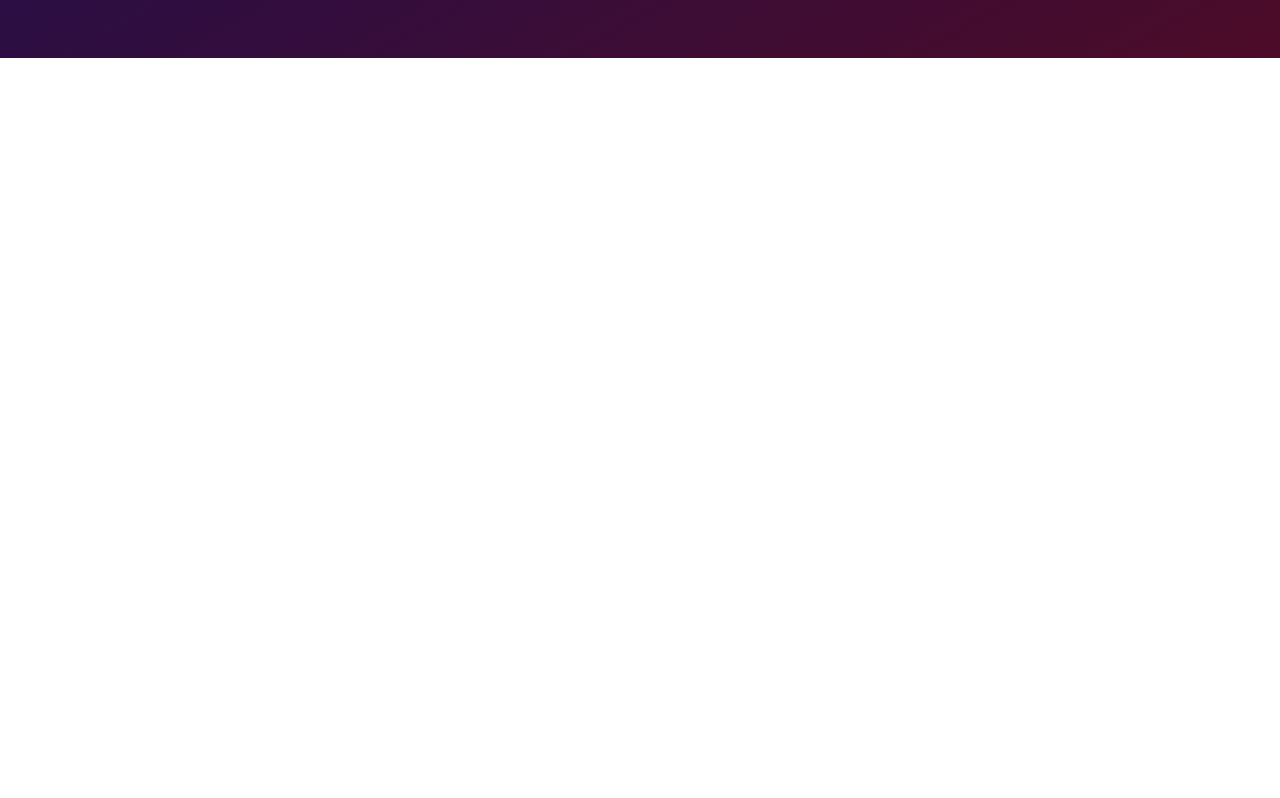
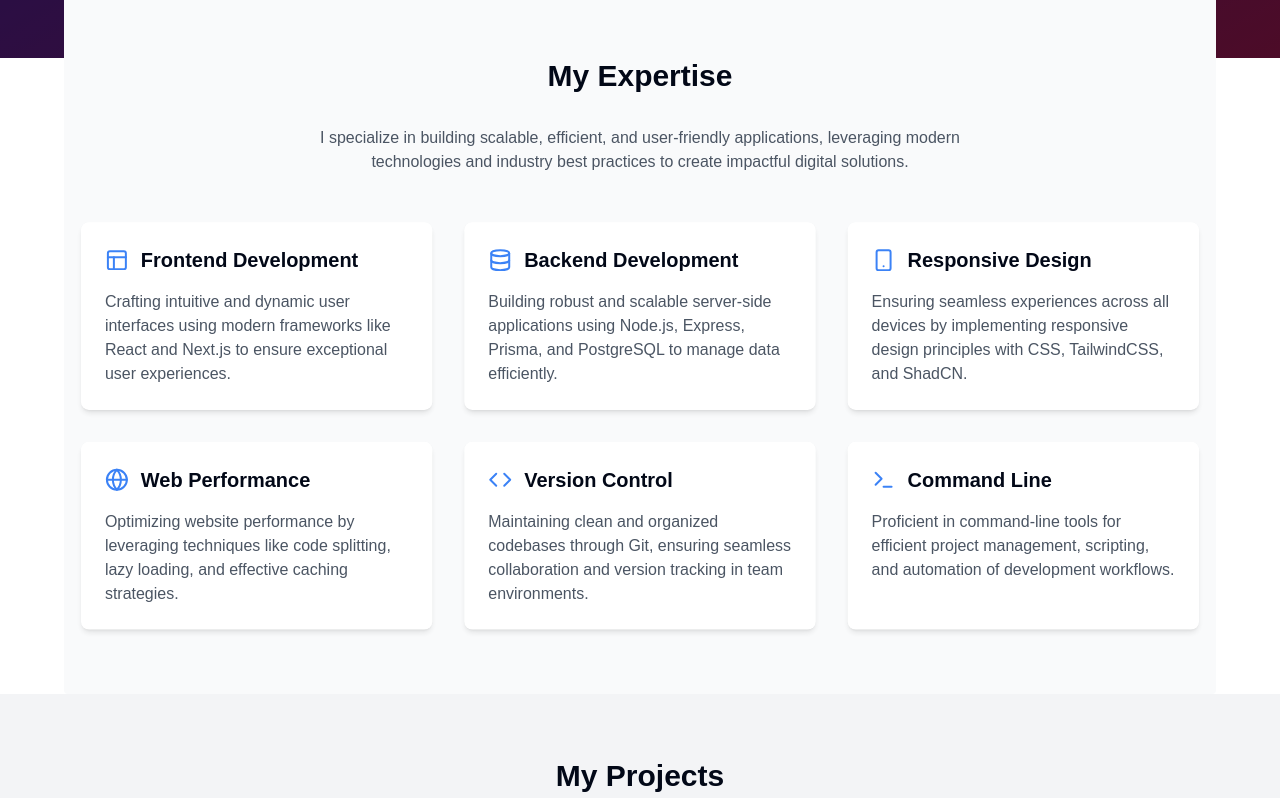
Before and after one commit to naimuddin94/my_portfolio, a Next.js app: page / in a window 1280 px wide. Shown: the part 742-1540 px from the top of the page. Before the commit the page ends 800 px from the top, so only its background shows below. Built offline with nearby package versions, Linux system fonts and the light colour scheme.

Commit message:
home page update

```diff
--- a/src/app/page.tsx
+++ b/src/app/page.tsx
@@ -1,9 +1,13 @@
 import DeveloperBanner from "@/components/ui/shared/DeveloperBanner";
+import ProjectsSection from "@/components/ui/shared/ProjectsSection";
+import SkillsSection from "@/components/ui/shared/SkillsSection";
 
 export default function Home() {
   return (
     <main>
       <DeveloperBanner />
+      <SkillsSection />
+      <ProjectsSection />
     </main>
   );
 }
```
